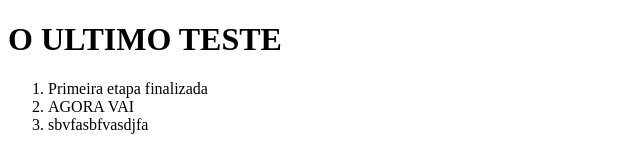
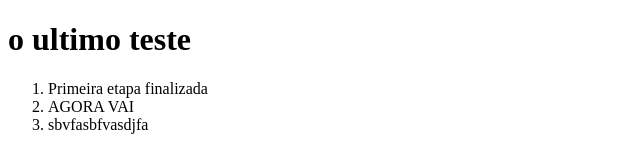
Before and after one commit to CauaOlympio/test-git, a plain HTML site: page index.html in a window 1280 px wide. Shown: the whole page, without its empty margins (0-640 px from the left). Drawn offline with Linux system fonts and the light colour scheme.

Commit message:
Colocando o titulo em minúsculo

```diff
--- a/index.html
+++ b/index.html
@@ -7,7 +7,7 @@
     <title>Começando a trabalhar com titulo</title>
 </head>
 <body>
-    <h1>O ULTIMO TESTE</h1>
+    <h1>o ultimo teste</h1>
     <ol>
         <li>Primeira etapa finalizada</li>
         <li>AGORA VAI</li>
```
